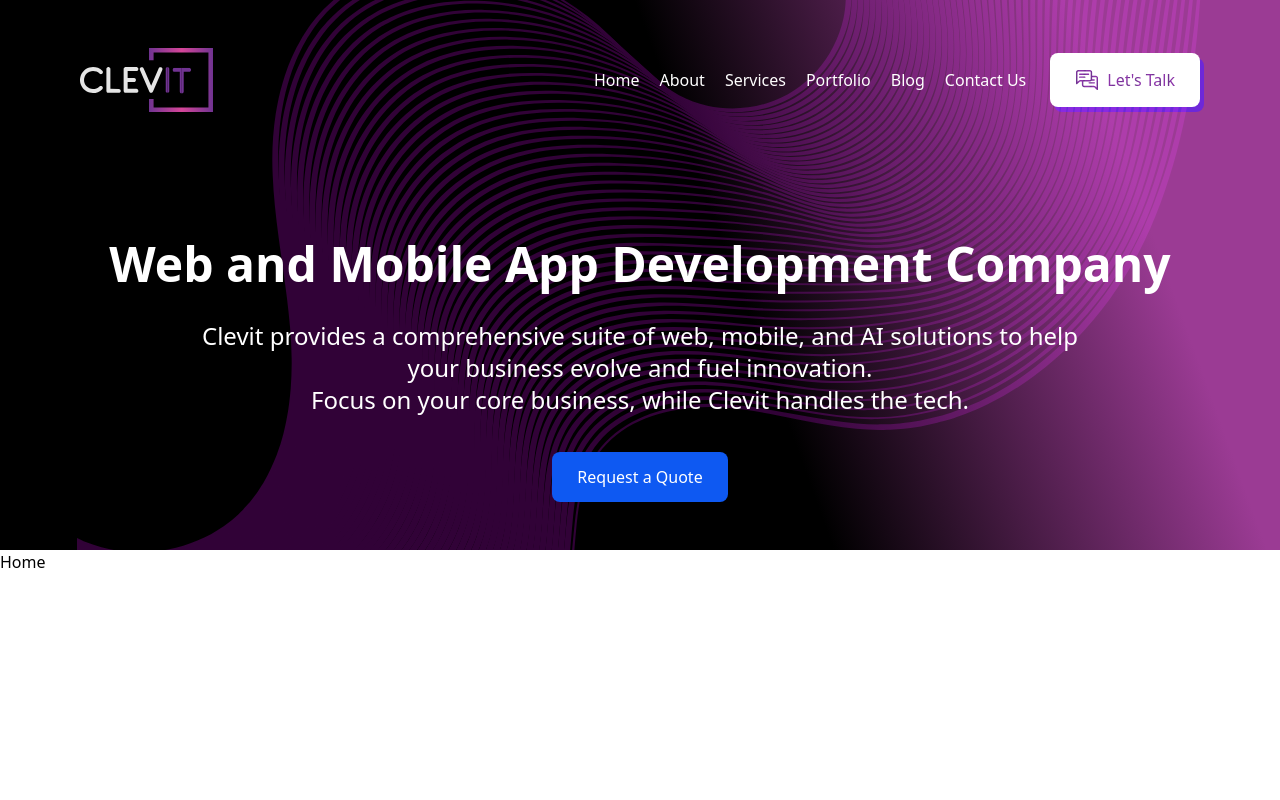
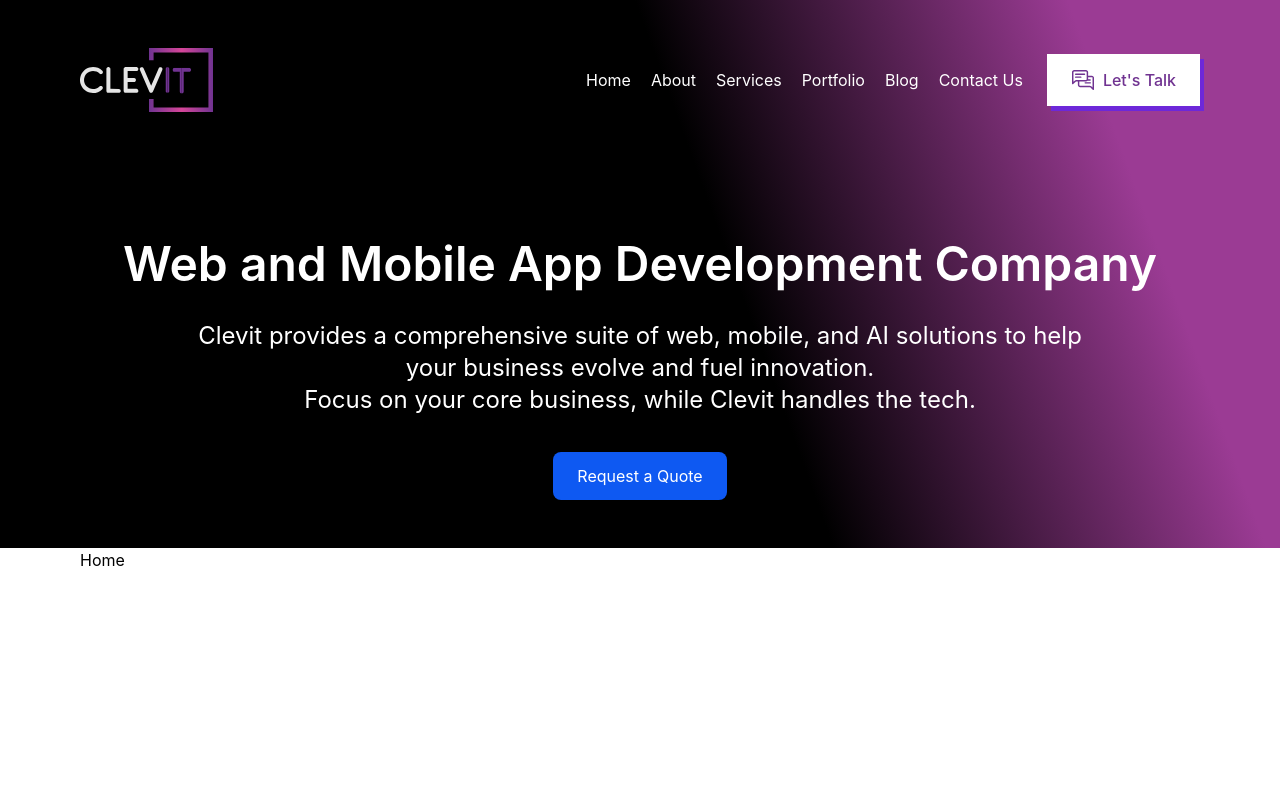
Before and after one commit to CLEVIT-Development/clevit-fe, a React (Vite) app: page / in a window 1280 px wide. Shown: the top 800 px of the page. Built offline with nearby package versions, Linux system fonts and the light colour scheme.

Commit message:
Style fixes

```diff
--- a/src/common/Layout/Heading.tsx
+++ b/src/common/Layout/Heading.tsx
@@ -1,20 +1,30 @@
+import Waves from "@/assets/vectors/Waves.svg?react";
 import Header from "@/layout/Header.tsx";
-import Waves from "@/assets/vectors/Waves.svg?react"
 
 const Heading = () => {
   return (
-    <div style={{background: 'linear-gradient(250.07deg, #9B3B94 14.33%, #000000 43.64%)'}} className="overflow-hidden px-20 py-12 z-40">
+    <div
+      style={{
+        background:
+          "linear-gradient(250.07deg, #9B3B94 14.33%, #000000 43.64%)",
+      }}
+      className="overflow-hidden px-20 py-12"
+    >
       <Header />
       <div className="flex flex-col items-center text-center mt-32">
-        <h1 className="text-white font-semibold mb-8 text-5xl">Web and Mobile App Development Company</h1>
+        <h1 className="text-white font-semibold mb-8 text-5xl">
+          Web and Mobile App Development Company
+        </h1>
         <p className="text-white text-center max-w-[80%] mb-9 text-2xl">
-          Clevit provides a comprehensive suite of web, mobile, and AI solutions to help your business evolve and fuel
-          innovation. <br />
+          Clevit provides a comprehensive suite of web, mobile, and AI solutions
+          to help your business evolve and fuel innovation. <br />
           Focus on your core business, while Clevit handles the tech.
         </p>
-        <button className="bg-blue100 text-white px-6 py-3 rounded-lg z-40">Request a Quote</button>
+        <button className="bg-blue100 text-white px-6 py-3 rounded-lg z-40">
+          Request a Quote
+        </button>
       </div>
-      <Waves className='absolute left-[6%] top-[-15%] h-full' />
+      {/*<Waves className="absolute left-[6%] top-[-15%] h-full" />*/}
     </div>
   );
 };
--- /dev/null
+++ b/src/common/Layout/Layout.tsx
@@ -0,0 +1,20 @@
+import Footer from "@/layout/Footer.tsx";
+import Heading from "@/layout/Heading.tsx";
+
+import React from "react";
+
+interface Props {
+  children: React.ReactNode;
+}
+
+const Layout = ({ children }: Props) => {
+  return (
+    <div className="w-screen h-screen">
+      <Heading />
+      <main className="relative px-20">{children}</main>
+      <Footer />
+    </div>
+  );
+};
+
+export default Layout;
--- a/src/common/Layout/MainLayout.tsx
+++ /dev/null
@@ -1,19 +0,0 @@
-import React from "react";
-import Heading from "@/layout/Heading.tsx";
-import Footer from "@/layout/Footer.tsx";
-
-interface Props {
-  children: React.ReactNode;
-}
-
-const MainLayout = ({ children }: Props) => {
-  return (
-    <div className='w-full h-screen'>
-      <Heading />
-      {children}
-      <Footer />
-    </div>
-  );
-};
-
-export default MainLayout;
--- a/src/index.css
+++ b/src/index.css
@@ -2,27 +2,8 @@
 @tailwind components;
 @tailwind utilities;
 
-#root {
-  line-height: 1.5;
-  font-weight: 400;
-
-  color-scheme: light dark;
-  color: rgba(255, 255, 255, 0.87);
-  background-color: #242424;
-
-  font-synthesis: none;
-  text-rendering: optimizeLegibility;
-  -webkit-font-smoothing: antialiased;
-  -moz-osx-font-smoothing: grayscale;
-}
-
-a {
-  font-weight: 500;
-  color: #646cff;
-  text-decoration: inherit;
-}
-a:hover {
-  color: #535bf2;
+:root {
+  font-family: Inter, sans-serif;
 }
 
 body {
@@ -30,40 +11,3 @@ body {
   margin: 0;
   display: flex;
 }
-
-h1 {
-  font-size: 3.2em;
-  line-height: 1.1;
-}
-
-button {
-  border-radius: 8px;
-  border: 1px solid transparent;
-  padding: 0.6em 1.2em;
-  font-size: 1em;
-  font-weight: 500;
-  font-family: inherit;
-  background-color: #1a1a1a;
-  cursor: pointer;
-  transition: border-color 0.25s;
-}
-button:hover {
-  border-color: #646cff;
-}
-button:focus,
-button:focus-visible {
-  outline: 4px auto -webkit-focus-ring-color;
-}
-
-@media (prefers-color-scheme: light) {
-  :root {
-    color: #213547;
-    background-color: #ffffff;
-  }
-  a:hover {
-    color: #747bff;
-  }
-  button {
-    background-color: #f9f9f9;
-  }
-}
--- a/src/main.tsx
+++ b/src/main.tsx
@@ -1,8 +1,6 @@
-import ReactDOM from 'react-dom/client'
+import ReactDOM from "react-dom/client";
+
 import App from "./app/app.tsx";
+import "./index.css";
 
-import './index.css'
-
-ReactDOM.createRoot(document.getElementById('root')!).render(
-    <App />,
-)
+ReactDOM.createRoot(document.getElementById("root")!).render(<App />);
--- a/src/pages/HomePage.tsx
+++ b/src/pages/HomePage.tsx
@@ -1,10 +1,10 @@
-import MainLayout from "@/layout/MainLayout.tsx";
+import Layout from "@/layout/Layout.tsx";
 
 const HomePage = () => {
   return (
-    <MainLayout>
-      <div className="bg-white text-black h-screen">Home</div>
-    </MainLayout>
+    <Layout>
+      <div className="w-screen -ml-20 px-20 h-[600px]">Home</div>
+    </Layout>
   );
 };
 
--- a/src/pages/index.ts
+++ /dev/null
@@ -1 +0,0 @@
-export { default as HomePage } from "./HomePage.tsx";
```
Also changed, not shown: src/app/routing/routing.tsx (+5 -5 lines).
